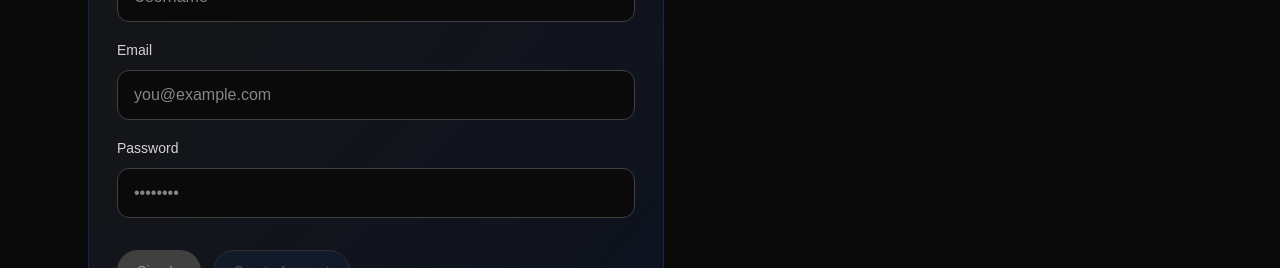
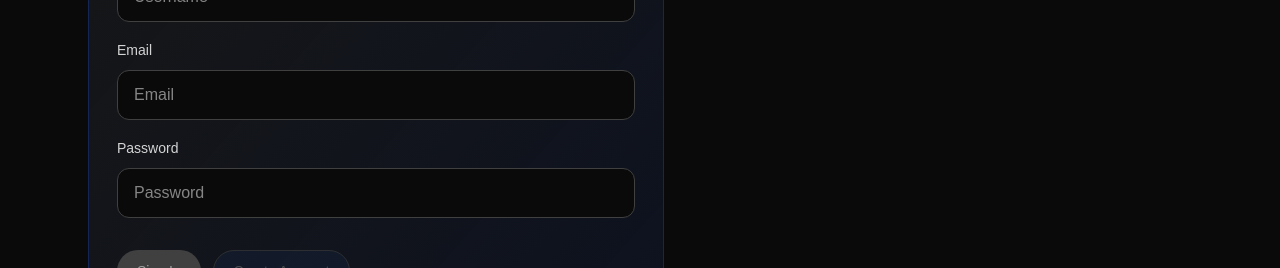
Before and after one commit to Kiilluaa/avgco-website, a Next.js app: page /account in a window 1280 px wide. Shown: the part 634-902 px from the top of the page. Built offline with nearby package versions, Linux system fonts and the light colour scheme; no server answers.

Commit message:
Fixed labels

```diff
--- a/src/app/account/page.tsx
+++ b/src/app/account/page.tsx
@@ -217,7 +217,7 @@ export default function AccountPage() {
                     value={email}
                     onChange={(event) => setEmail(event.target.value)}
                     className="mt-2 w-full rounded-xl border border-neutral-700 bg-neutral-950 px-4 py-3 text-white outline-none transition focus:border-blue-400"
-                    placeholder="you@example.com"
+                    placeholder="Email"
                   />
                 </label>
 
@@ -228,7 +228,7 @@ export default function AccountPage() {
                     value={password}
                     onChange={(event) => setPassword(event.target.value)}
                     className="mt-2 w-full rounded-xl border border-neutral-700 bg-neutral-950 px-4 py-3 text-white outline-none transition focus:border-blue-400"
-                    placeholder="••••••••"
+                    placeholder="Password"
                   />
                 </label>
               </div>
```
